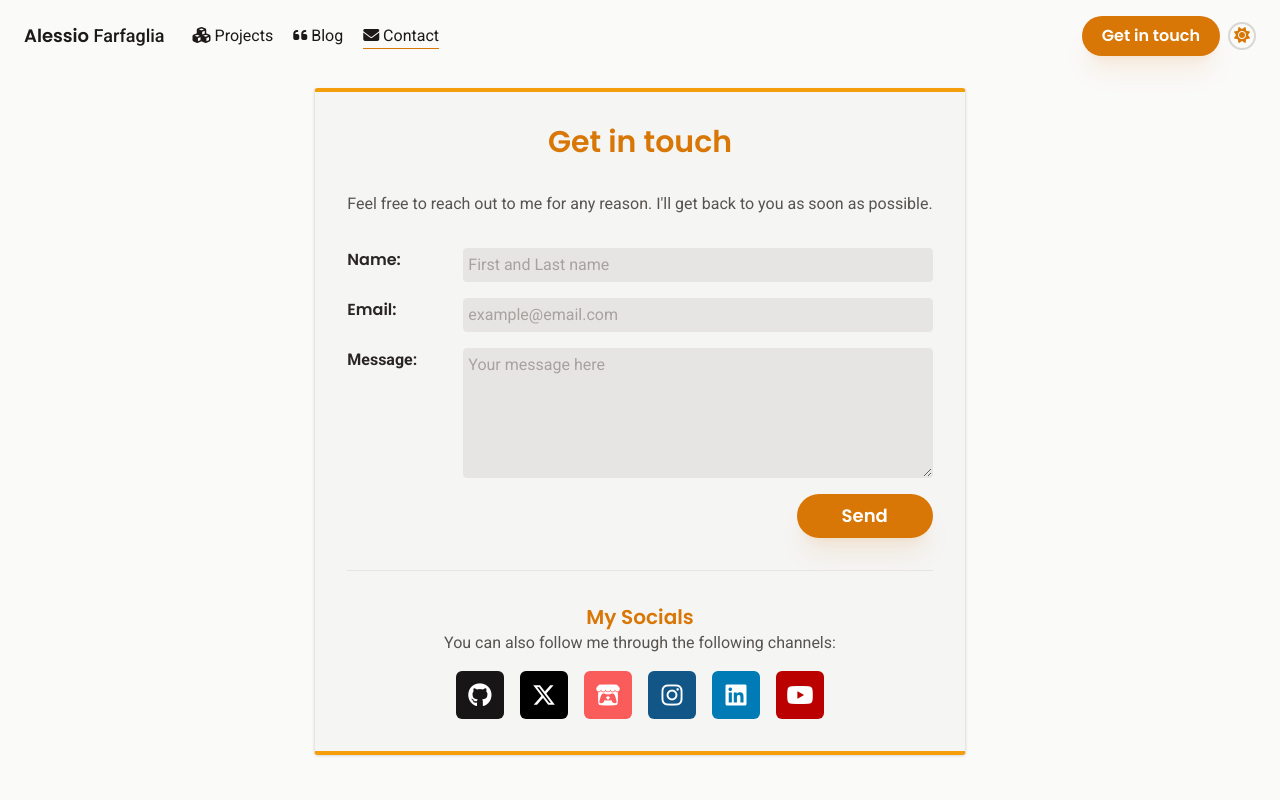
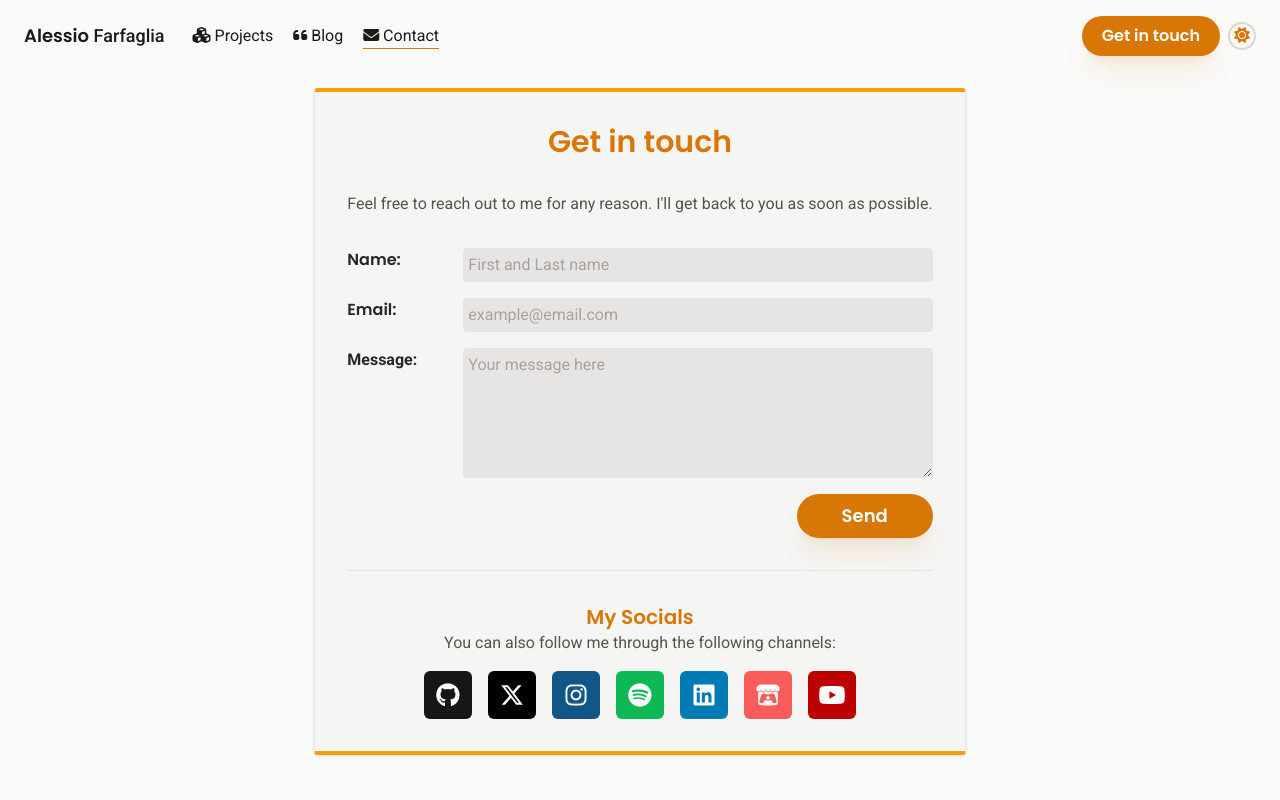
Before and after one commit to Farfi55/Farfi55.github.io, a SvelteKit app: page /contact in a window 1280 px wide. Shown: the top 800 px of the page. Built offline with nearby package versions, Linux system fonts and the light colour scheme; a web font is replaced by a local one.

Commit message:
added Spotify social link

```diff
--- a/src/routes/api/projects/+server.ts
+++ b/src/routes/api/projects/+server.ts
@@ -16,7 +16,7 @@ async function getProjects() {
 			description: "This website, built with SvelteKit, Tailwind CSS and more.",
 			date: "2024-01-10",
 			published: true,
-			tags: ["Svelte", "TypeScript", "Tailwind CSS", "Web"],
+			tags: ["Svelte", "TypeScript", "Tailwind", "Web"],
 			repo: github + '/farfi55.github.io',
 			coverImage: "/assets/projects/personal-website/cover.png",
 		},
--- a/src/routes/contact/+page.svelte
+++ b/src/routes/contact/+page.svelte
@@ -15,23 +15,28 @@
 			color: 'bg-[#000000]'
 		},
 		{
-			name: 'Itch.io',
-			href: 'https://farfi55.itch.io/',
-			icon: 'fa-brands fa-itch-io',
-			color: 'bg-[#fa5c5c]'
-		},
-		{
 			name: 'Instagram',
 			href: 'https://www.instagram.com/farfi__/',
 			icon: 'fa-brands fa-instagram',
 			color: 'bg-[#125688]'
 		},
-
+		{
+			name: 'Spotify',
+			href: 'https://open.spotify.com/user/djalex54',
+			icon: 'fa-brands fa-spotify',
+			color: 'bg-[#0db954]'
+		},
 		{
 			name: 'LinkedIn',
 			href: 'https://www.linkedin.com/in/alessio-farfaglia-8780891aa/',
 			icon: 'fa-brands fa-linkedin',
 			color: 'bg-[#007bb5]'
+		},
+		{
+			name: 'Itch.io',
+			href: 'https://farfi55.itch.io/',
+			icon: 'fa-brands fa-itch-io',
+			color: 'bg-[#fa5c5c]'
 		},
 		{
 			name: 'YouTube',
@@ -129,6 +134,3 @@
 		</div>
 	</form>
 </section>
-
-<style>
-</style>
```
